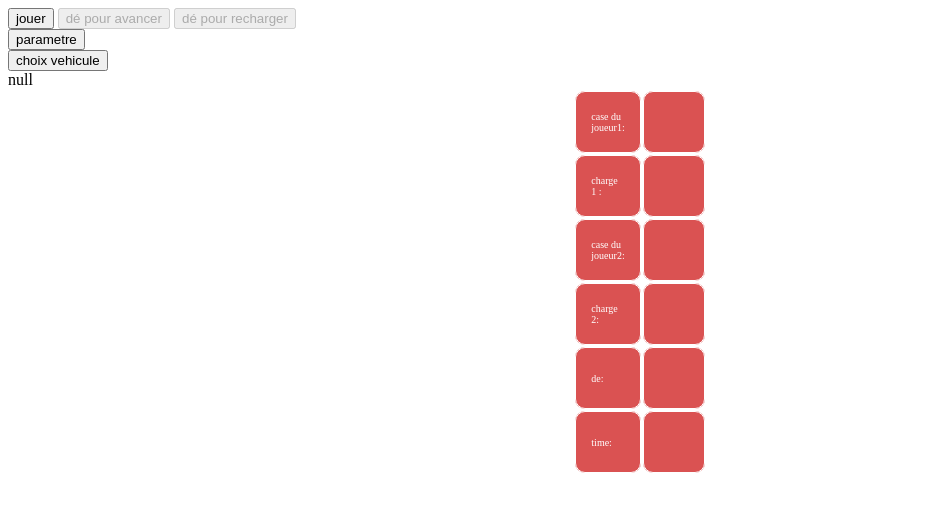
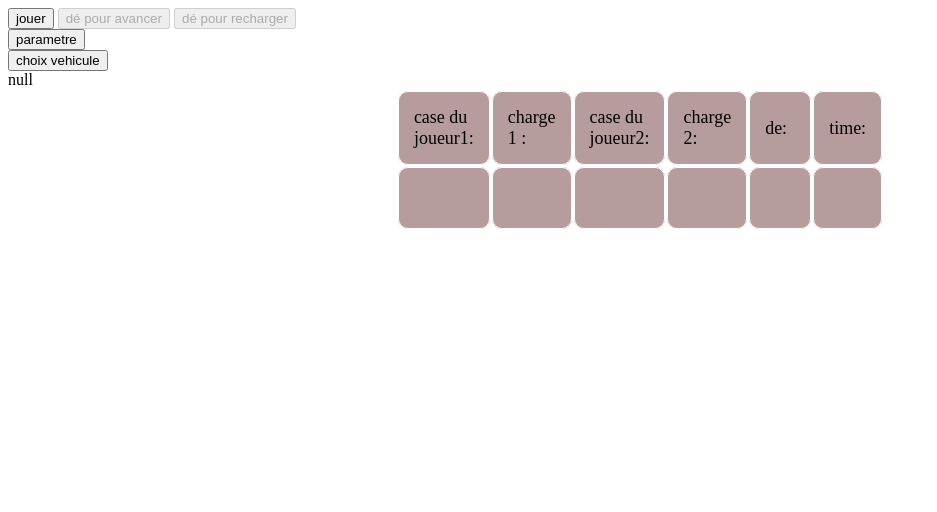
Before and after one commit to Tess-abkari/hakathon_Equipe_de_puissance, a PHP site: page / in a window 1280 px wide. Shown: the top 512 px of the page, without its empty margins (0-937 px from the left). Run offline with PHP 8.4, Linux system fonts and the light colour scheme; some libraries are stand-ins or nearby versions.

Commit message:
rendu jolie

```diff
--- /dev/null
+++ b/Scripts/plateauu.js
@@ -0,0 +1,105 @@
+function generateTable() {
+    // creates a <table> element and a <tbody> element
+    const tbl = document.createElement("table");
+    const tblBody = document.createElement("tbody");
+
+    const plateau = [[17, 18, 19, 20, 21, 22, 23, 24, 25, 26, 27, 28, 29],
+    [16, 47, 48, 49, 50, 51, 52, 53, 54, 55, 56, 57, 30],
+    [15, 46, 99, 99, 99, 99, 99, 99, 99, 99, 99, 58, 31],
+    [14, 45, 99, 99, 66, 65, 64, 63, 62, 61, 60, 59, 32],
+    [13, 44, 43, 42, 41, 40, 39, 38, 37, 36, 35, 34, 33],
+    [12, 11, 10, 9, 8, 7, 6, 5, 4, 3, 2, 1, 0]];
+
+
+    //Creation d'une table en fonction conforme a la taille du plateau
+    plateau.forEach(function (array) {
+        const row = document.createElement("tr");
+        array.forEach(function (items) {
+            if (items !== 99) {
+                const cell = document.createElement("td");
+
+
+                var img = document.createElement("img");
+                img.src = "../pp1.png";
+                img.id=items.toString();
+                img.height="10px";
+                const cellText = document.createTextNode(items.toString());
+                cell.appendChild(cellText);
+                cell.appendChild(img);
+                // case vertical
+                var tab_v=[13,14,15,16,46,45,58,30,31,32]
+
+                if (items==12 || items==44)
+                {// angle en bas gauche
+                    cell.style.backgroundImage='url("../style/chemin_droit1.jpg")';
+
+                }
+                else if (items==47 || items==17)
+                {// angle en bas gauche
+                    cell.style.backgroundImage='url("../style/chemin_gh.jpg")';
+
+                }
+                else if (items==29 || items==57)
+                {// angle en haut droit
+                    cell.style.backgroundImage='url("../style/chemin_dh.jpg")';
+
+                }
+                else if (items==59 || items==33)
+                {// angle en bas droit
+                    cell.style.backgroundImage='url("../style/chemin_db.jpg")';
+
+                }
+                else if (tab_v.includes(items) )
+                {
+                    cell.style.backgroundImage='url("../style/chemin_vertical.jpg")';
+
+                }
+                else{
+                    cell.style.backgroundImage='url("../style/chemin_droit.jpg")';
+
+                }
+                if (tableau_descente.includes(items))
+                {  cell.style.backgroundImage=null;
+
+                    cell.style.backgroundColor="rgb(0, 0, 250)";
+
+                }
+                else if (tableau_montee.includes(items))
+                {cell.style.backgroundImage=null;
+                    cell.style.backgroundColor="rgb(200, 0, 0)";
+                }
+                else if (tableau_entre_tunnel.includes(items))
+                {cell.style.backgroundImage=null;
+                    cell.style.backgroundColor="rgb(0, 255, 0)";
+                }
+                else if (tableau_sortie_tunnel.includes(items))
+                {cell.style.backgroundImage=null;
+                    cell.style.backgroundColor="rgb(50, 200, 50)";
+                }
+                row.appendChild(cell);
+
+            } else {
+                const cell = document.createElement("td");
+                const cellText = document.createTextNode("");
+                 cell.appendChild(cellText);
+
+                row.appendChild(cell);
+
+                cell.setAttribute('id', items);
+
+
+            }
+        });
+        tblBody.appendChild(row);
+    });
+
+    // put the <tbody> in the <table>
+    tbl.appendChild(tblBody);
+
+
+    // appends <table> into <body>
+    document.body.appendChild(tbl);
+    // sets the border attribute of tbl to '2'
+    //tbl.setAttribute("border", "10");
+
+}
--- a/View/pagePrincipale.php
+++ b/View/pagePrincipale.php
@@ -6,10 +6,10 @@
       <script src="../Scripts/vehicule.js" defer></script>
       <script src="../Scripts/script.js" defer></script>
       <script src="../Scripts/parametre.js" defer></script>
-      <script src="../Scripts/plateau.js" defer></script>
+      <script src="../Scripts/plateauu.js" defer></script>
       <script src="../Scripts/test.js" defer></script>
 
-      <link rel="stylesheet" href="../style/style.css">
+      <link rel="stylesheet" href="../style/styles.css">
    </head>
    <body>
       <input  type="button"  id="jouer" value="jouer" width="100px" onclick="jouer();" />
@@ -25,28 +25,23 @@
      <table>
       <tr>
          <td> case du joueur1:</td>
-         <td><span id="case1"> </span></td>
+         <td> charge 1 :</td>
+         <td> case du joueur2:</td>
+         <td> charge 2:</td>
+         <td> de:</td>
+         <td> time:</td>
       </tr>
       <tr>
-         <td> charge 1 :</td>
-         <td><span id="charge1"> </span></td>
+      <td><span id="case1"style="font-size:18px"> </span></td>
+         <td><span id="charge1" style="font-size:18px"> </span></td>
+         <td> <span id="case2"style="font-size:18px"> </span></td>
+         <td> <span id="charge2"style="font-size:18px"> </span></td>
+         <td> <span id="de"style="font-size:18px"> </span></td>
+         <td><span id="time" name ="time" style="font-size:18px"> </span></td>
+
+
       </tr>
-      <tr>
-         <td> case du joueur2:</td>
-         <td> <span id="case2"> </span></td>
-      </tr>
-      <tr>
-         <td> charge 2:</td>
-         <td><span id="charge2"> </span></td>
-      </tr>
-      <tr>
-         <td> de:</td>
-         <td> <span id="de"> </span></td>
-      </tr>
-      <tr>
-         <td> time:</td>
-         <td> <span id="time" name ="time"> </span></td>
-      </tr>
+
       <span id="gagne"> </span>
 
 
--- /dev/null
+++ b/style/styles.css
@@ -0,0 +1,37 @@
+
+table{
+    margin:auto;
+
+
+}
+tr {
+    width: 30%;
+    height:30%;
+    background-color: rgb(182, 156, 156);
+    font-size: 10px;
+    border-collapse : collapse;
+
+
+}
+
+
+td {
+    padding: 15px;
+    margin: 20px;
+    border: 1px solid rgba(255, 255, 255, 1);
+    color: rgb(0, 0, 0);
+    width: 30px;
+    font-size: 18px;
+    height: 30px;
+    border-radius:10px;
+}
+
+td[id="99"] {
+    background-color:white;
+    color: #fff;
+    border: none;
+}
+
+td{
+    margin-bottom: 100px;
+}
```
Also changed, not shown: style/chemin_db.jpg (added), style/chemin_dh.jpg (added), style/chemin_droit.jpg (added), style/chemin_droit1.jpg (added), style/chemin_gh.jpg (added), style/chemin_vertical.jpg (added).
